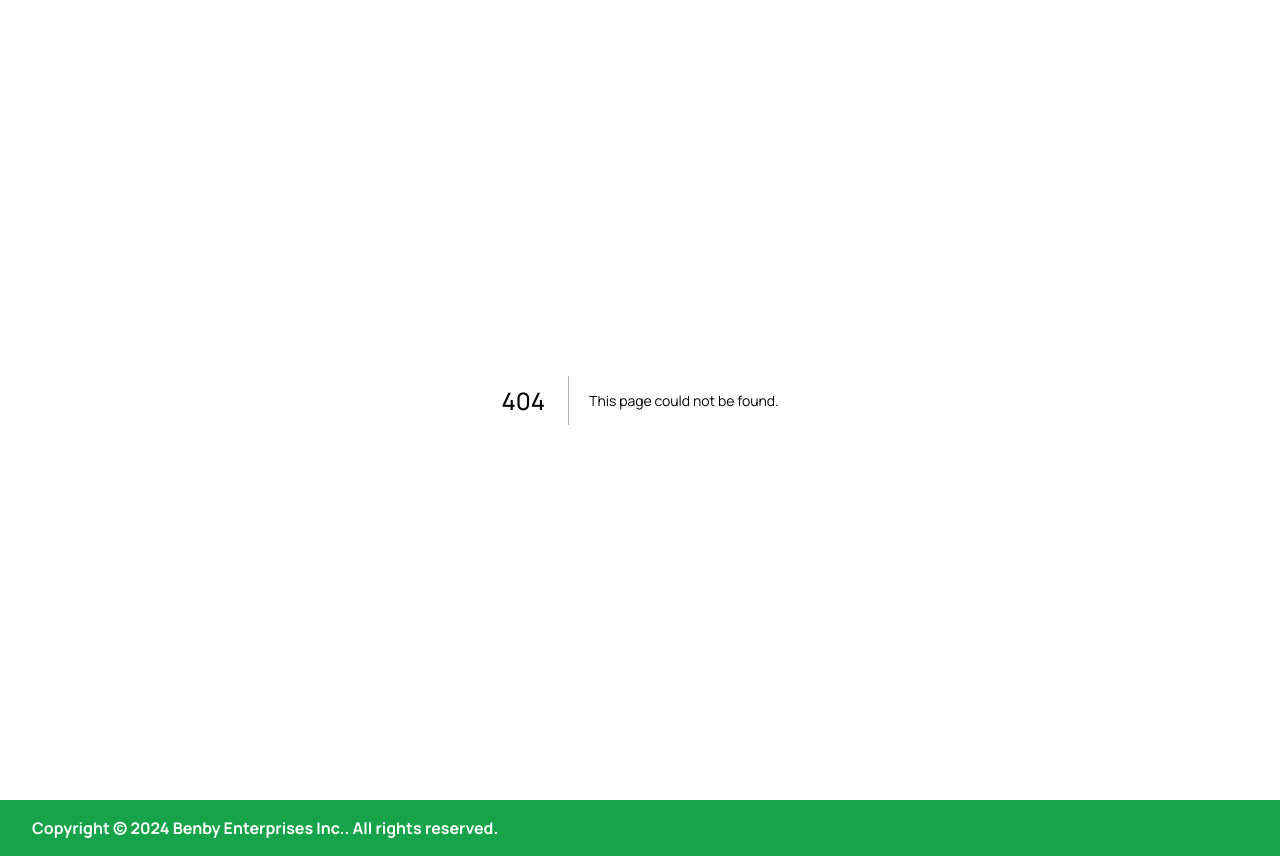
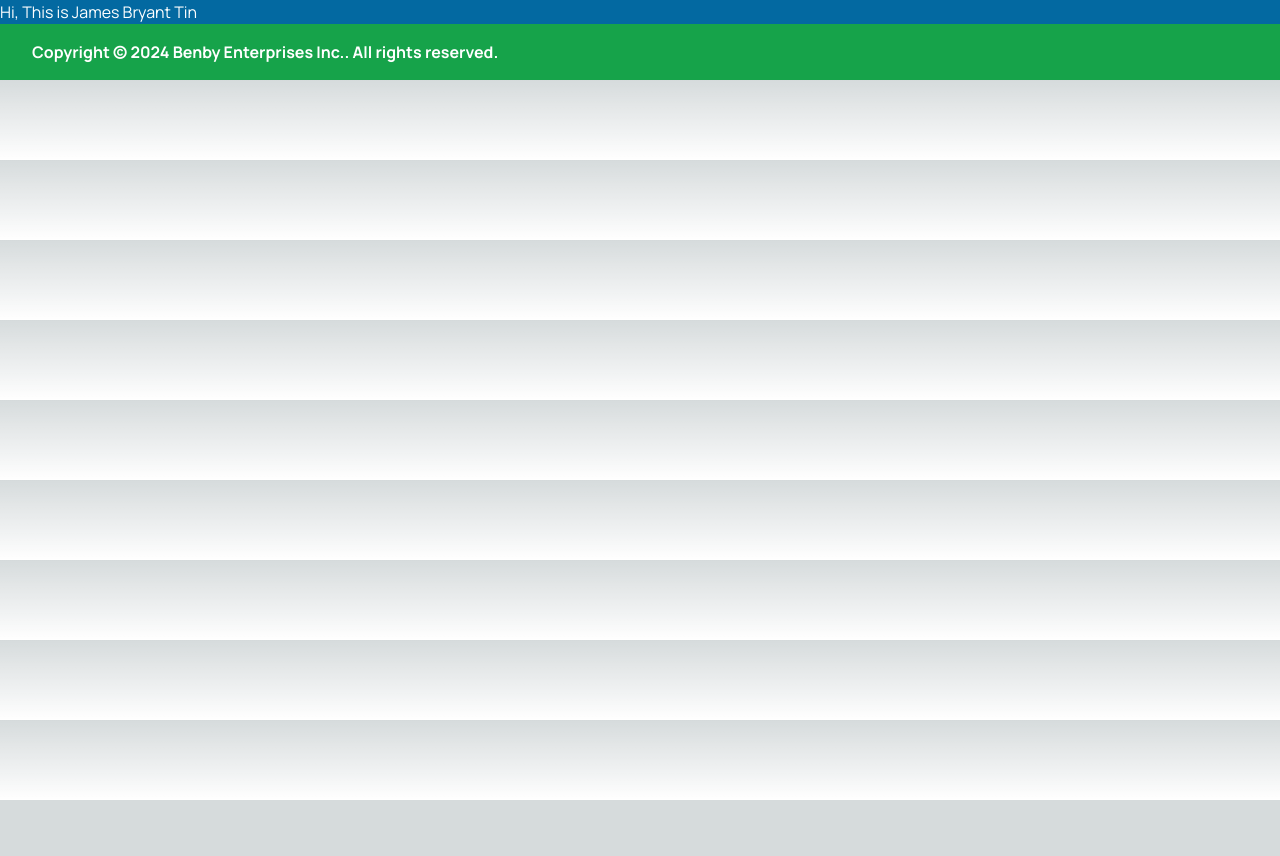
Before and after one commit to bry100298/ecomm_converter, a Next.js app: page /ecconvtrv1/bryan in a window 1280 px wide. Before the commit this address had no page. After the commit the page ends 800 px from the top, so only its background shows below. Built offline with nearby package versions, Linux system fonts and the light colour scheme.

Commit message:
Feature: change next version update path folders install next.nav extension for better path look

```diff
--- a/package.json
+++ b/package.json
@@ -12,7 +12,7 @@
   },
   "dependencies": {
     "express": "^4.18.3",
-    "next": "^14.1.0",
+    "next": "13.4.12",
     "react": "^18",
     "react-dom": "^18",
     "react-icons": "^5.0.1"
@@ -23,7 +23,7 @@
     "@types/react-dom": "^18",
     "autoprefixer": "^10.0.1",
     "eslint": "^8",
-    "eslint-config-next": "14.1.0",
+    "eslint-config-next": "13.4.12",
     "postcss": "^8",
     "tailwindcss": "^3.3.0",
     "typescript": "^5"
--- a/src/app/(auth)/sign-in/page.tsx
+++ b/src/app/(auth)/(routes)/sign-in/page.tsx
@@ -1,6 +1,6 @@
 // pages/auth/sign-in/page.tsx
 import React from 'react';
-import {Login, Navbar} from '../../../components';
+import {Login, Navbar} from '../../../../components';
 
 const LoginPage = () => {
   return (
--- a/src/app/(root)/page.tsx
+++ b/src/app/(dashboard)/(routes)/(root)/page.tsx
@@ -1,7 +1,7 @@
 // pages/(root)/page.tsx
 import React from "react";
 import Image from "next/image";
-import { HomePage, Navbar } from "../../components"; // Import the Navbar component
+import { HomePage, Navbar } from "../../../../components"; // Import the Navbar component
 
 export default function Home() {
   return (
--- /dev/null
+++ b/src/app/(group)/bryan/page.tsx
@@ -0,0 +1,6 @@
+import React from "react";
+const BryanPage = () => {
+  return <div>Hi, This is James Bryant Tin</div>;
+};
+
+export default BryanPage;
--- /dev/null
+++ b/src/app/(group)/layout.tsx
@@ -0,0 +1,6 @@
+import React from "react";
+const GroupLayout = ({ children }: { children: React.ReactNode }) => {
+  return <div className="h-full bg-sky-700 text-white">{children}</div>;
+};
+
+export default GroupLayout;
--- a/tsconfig.json
+++ b/tsconfig.json
@@ -25,7 +25,8 @@
       "@/*": [
         "./src/*"
       ]
-    }
+    },
+    "forceConsistentCasingInFileNames": true
   },
   "include": [
     "next-env.d.ts",
```
Also changed, not shown: 1 other file (tests, documents, lock files or other folders).
